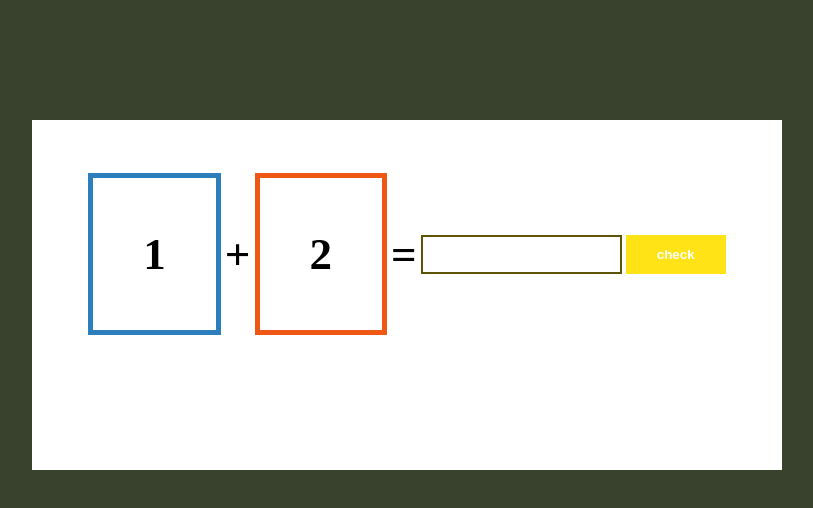
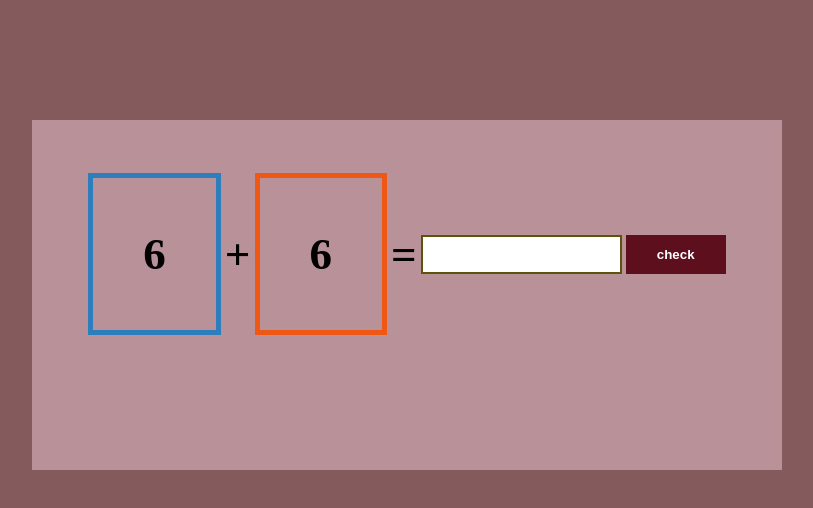
Before and after one commit to momtek/Projects-in-JS, a plain HTML site: page 04 Addition App/index.html in a window 1280 px wide. Both pictures are taken after a click on the button "check". Shown: the whole page, without its empty margins (396-1209 px from the left). Drawn offline with Linux system fonts and the light colour scheme.

Commit message:
Added app functionalty

```diff
--- a/04 Addition App/main.css
+++ b/04 Addition App/main.css
@@ -1,11 +1,11 @@
 body {
-  background: #39422c;
+  background: #855a5c;
 }
 
 #wrapper {
   width: 750px;
   height: 350px;
-  background-color: #fff;
+  background-color: #b99299;
   margin-top: 120px;
   margin-left: 420px;
 }
@@ -43,7 +43,7 @@ table {
 }
 
 #btn {
-  background: #ffe317;
+  background: #5d0f1d;
   color: #fff;
   padding: 12px;
   border-style: none;
--- a/04 Addition App/main.js
+++ b/04 Addition App/main.js
@@ -0,0 +1,31 @@
+let num1 = Math.floor(Math.random() * 10 + 1);
+let num2 = Math.floor(Math.random() * 10 + 1);
+document.getElementById('num-1').innerHTML = num1;
+document.getElementById('num-2').innerHTML = num2;
+
+let answer = num1 + num2;
+
+let checkAnswer = document.querySelector('input[type=text]');
+
+let value = checkAnswer.value;
+let btn = document.querySelector('input[type=button][value=check]');
+
+btn.onclick = () => {
+  value = checkAnswer.value;
+  if (value == answer) {
+    alert('You are correct');
+  } else {
+    alert('You are incorrect, the answer was ' + answer);
+  }
+  document.querySelector('input[type=text]').value = '';
+  document.getElementById('num-1').innerHTML = '';
+  document.getElementById('num-2').innerHTML = '';
+
+  num1 = Math.floor(Math.random() * 10 + 1);
+  num2 = Math.floor(Math.random() * 10 + 1);
+
+  document.getElementById('num-1').innerHTML = num1;
+  document.getElementById('num-2').innerHTML = num2;
+
+  answer = num1 + num2;
+};
```
